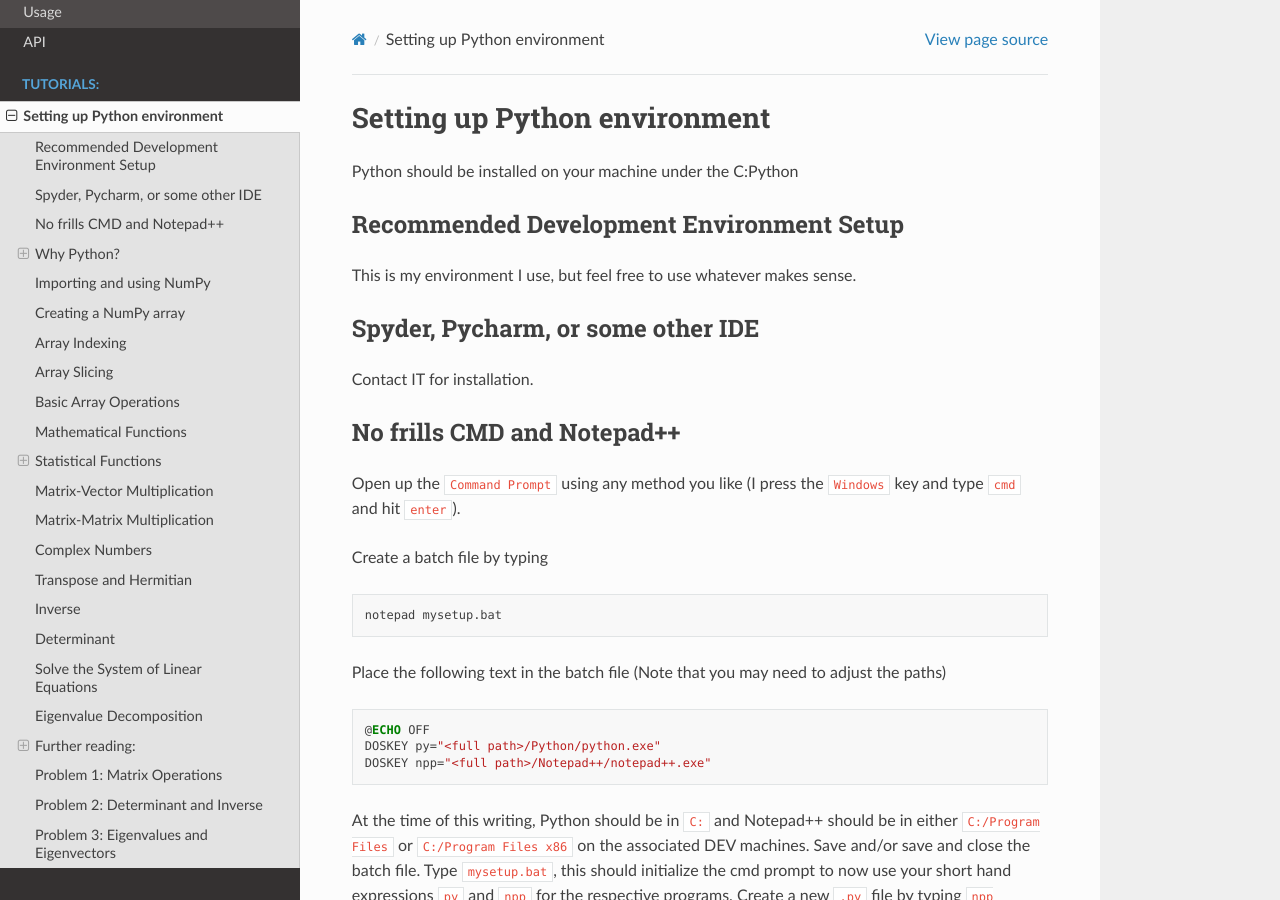
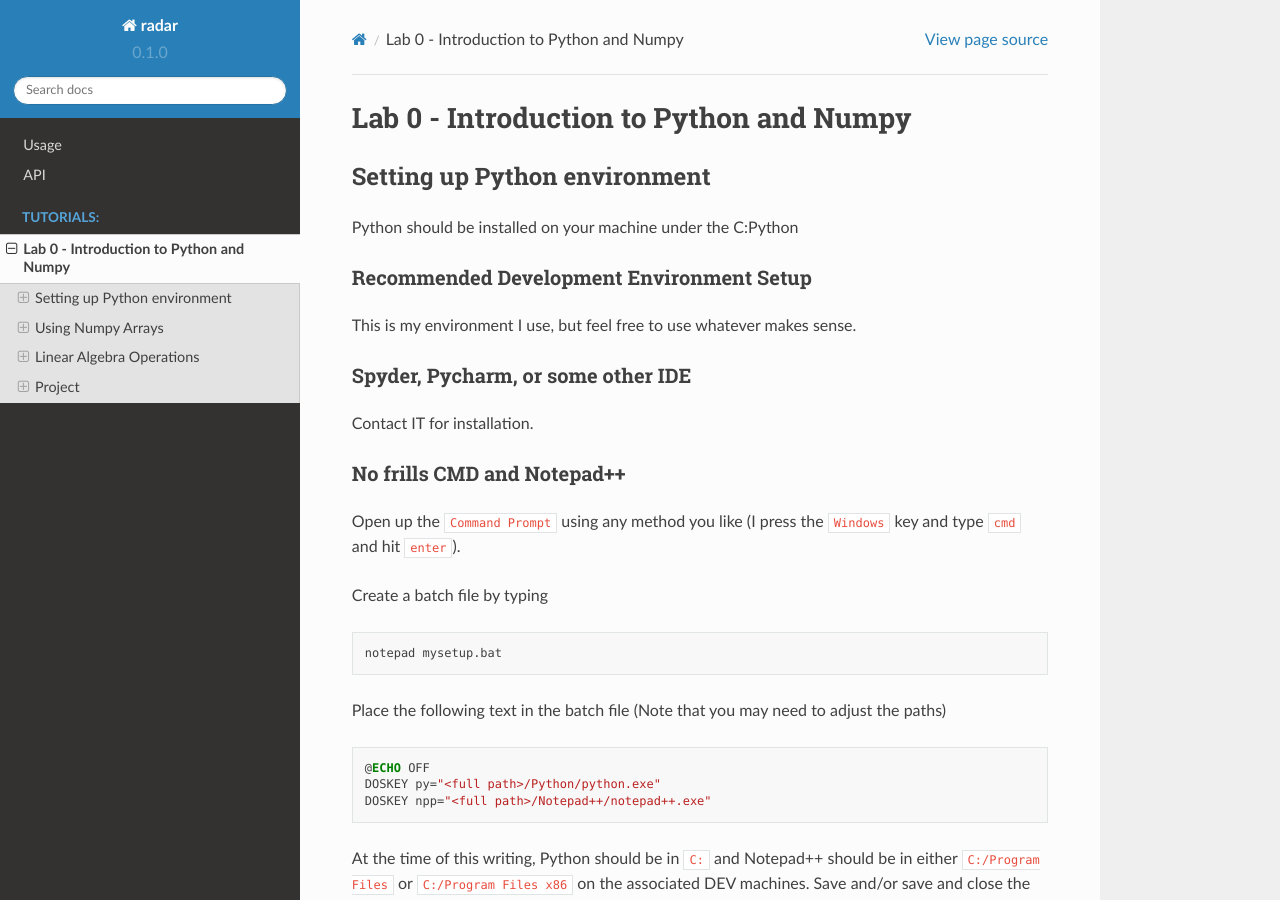
Before and after one commit to nrb5089/radar, a Sphinx documentation site: the page built from docs/source/tutorials/lab0-IntroPythonNumpy.rst, in a window 1280 px wide and 900 px high. Built offline with Sphinx 7.4.7 and the Read the Docs theme 2.0.0, drawn with Linux system fonts in a browser that asks for light colours.

Commit message:
fixing header hierarchy

```diff
--- a/docs/source/tutorials/lab0-IntroPythonNumpy.rst
+++ b/docs/source/tutorials/lab0-IntroPythonNumpy.rst
@@ -1,6 +1,7 @@
+=========================================
+Lab 0 - Introduction to Python and Numpy
+=========================================
 
-
-==============================
 Setting up Python environment
 ==============================
 
```
